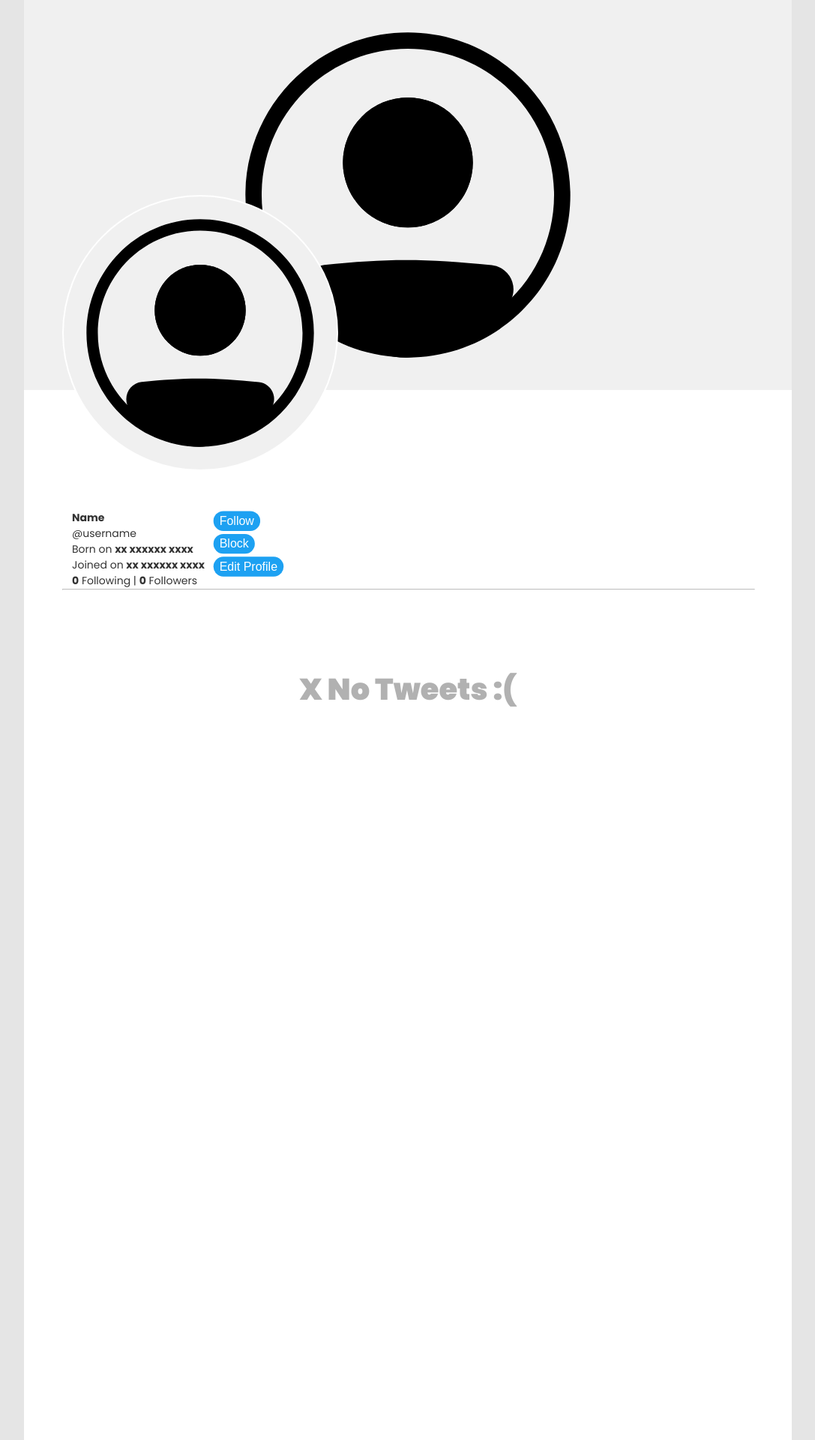
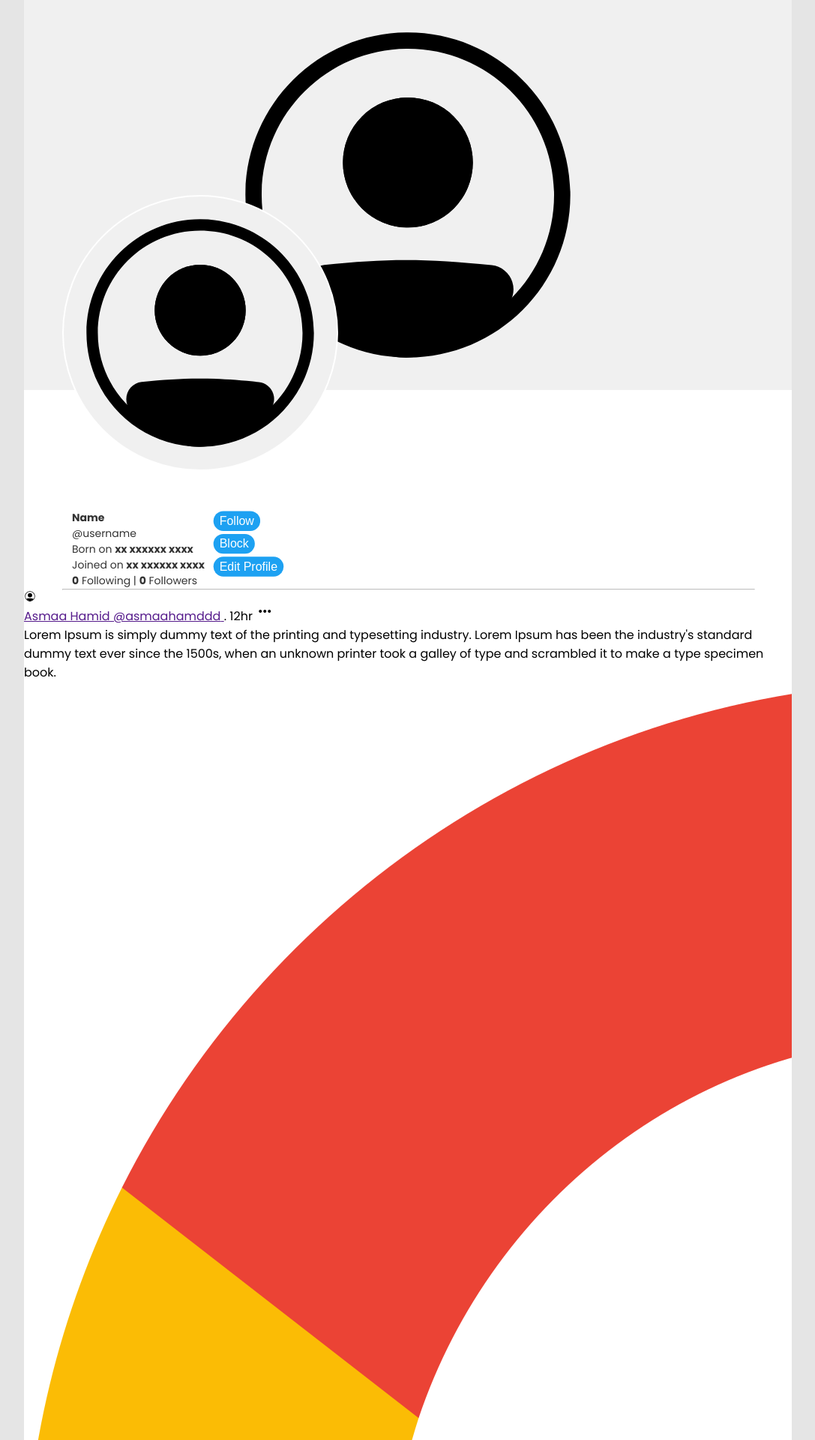
Before and after one commit to asmaahamid02/twitter, a PHP site: page /views/profile.html in a window 1280 px wide. Shown: the top 1920 px of the page at 75% size, without its empty margins (96-1183 px from the left). Run offline with PHP 8.4, Linux system fonts and the light colour scheme.

Commit message:
implemented profile tweets html

```diff
--- a/app/views/profile.html
+++ b/app/views/profile.html
@@ -49,8 +49,90 @@
 
             </div>
             <hr>
-            <h1> X No Tweets :(</h1>
+            <!-- <h1> X No Tweets :(</h1> -->
+            <!--Start Feed Tweet-->
+            <div id="feed-container">
 
+                <!-- TWEET  -->
+                <div class="feed-tweet">
+                    <a href=""><img src="/app/assets/svg/ui-user-profile.svg" class="profile-circle-img" alt=""></a>
+                    <div class="tweet-details">
+                        <div class="tweet-account-details">
+                            <a href="" class="user-details">Asmaa Hamid
+                                <span class="">@asmaahamddd</span>
+                            </a>
+                            <span class="tweet-date">. 12hr</span>
+                            <i class="material-icons-outlined blue-icons-hovered">more_horiz</i>
+                        </div>
+                        <div class="tweet-body">
+                            <p class="tweet-body-text">Lorem Ipsum is simply dummy text of the printing and
+                                typesetting
+                                industry. Lorem
+                                Ipsum has been the industry's standard dummy text ever since the 1500s, when an
+                                unknown printer took a galley of type and scrambled it to make a type specimen book.
+                            </p>
+                            <div class="tweet-image">
+                                <img src="/app/assets/images/google-logo.png" alt="">
+                            </div>
+
+                        </div>
+                        <div class="tweet-icons">
+                            <a class="icon-item">
+                                <i class="material-icons-outlined pink-icons-hovered">
+                                    favorite_border
+                                </i>
+                                <span>12k</span>
+                            </a>
+                        </div>
+                    </div>
+                </div>
+
+                <!-- END OF TWEETS FEED -->
+            </div>
+
+            <!--End Feed Tweet-->
+
+            <!--Start Feed Tweet-->
+            <div id="feed-container">
+
+                <!-- TWEET  -->
+                <div class="feed-tweet">
+                    <a href=""><img src="/app/assets/svg/ui-user-profile.svg" class="profile-circle-img" alt=""></a>
+                    <div class="tweet-details">
+                        <div class="tweet-account-details">
+                            <a href="" class="user-details">Asmaa Hamid
+                                <span class="">@asmaahamddd</span>
+                            </a>
+                            <span class="tweet-date">. 12hr</span>
+                            <i class="material-icons-outlined blue-icons-hovered">more_horiz</i>
+                        </div>
+                        <div class="tweet-body">
+                            <p class="tweet-body-text">Lorem Ipsum is simply dummy text of the printing and
+                                typesetting
+                                industry. Lorem
+                                Ipsum has been the industry's standard dummy text ever since the 1500s, when an
+                                unknown printer took a galley of type and scrambled it to make a type specimen book.
+                            </p>
+                            <div class="tweet-image">
+                                <img src="/app/assets/images/google-logo.png" alt="">
+                            </div>
+
+                        </div>
+                        <div class="tweet-icons">
+                            <a class="icon-item">
+                                <i class="material-icons-outlined pink-icons-hovered">
+                                    favorite_border
+                                </i>
+                                <span>12k</span>
+                            </a>
+                        </div>
+                    </div>
+                </div>
+
+                <!-- END OF TWEETS FEED -->
+            </div>
+
+            <!--End Feed Tweet-->
         </div>
 
 
```
Also changed, not shown: app/assets/javascript/home.js (+8 -3 lines), app/assets/css/profile.css (line endings or trailing spaces).
